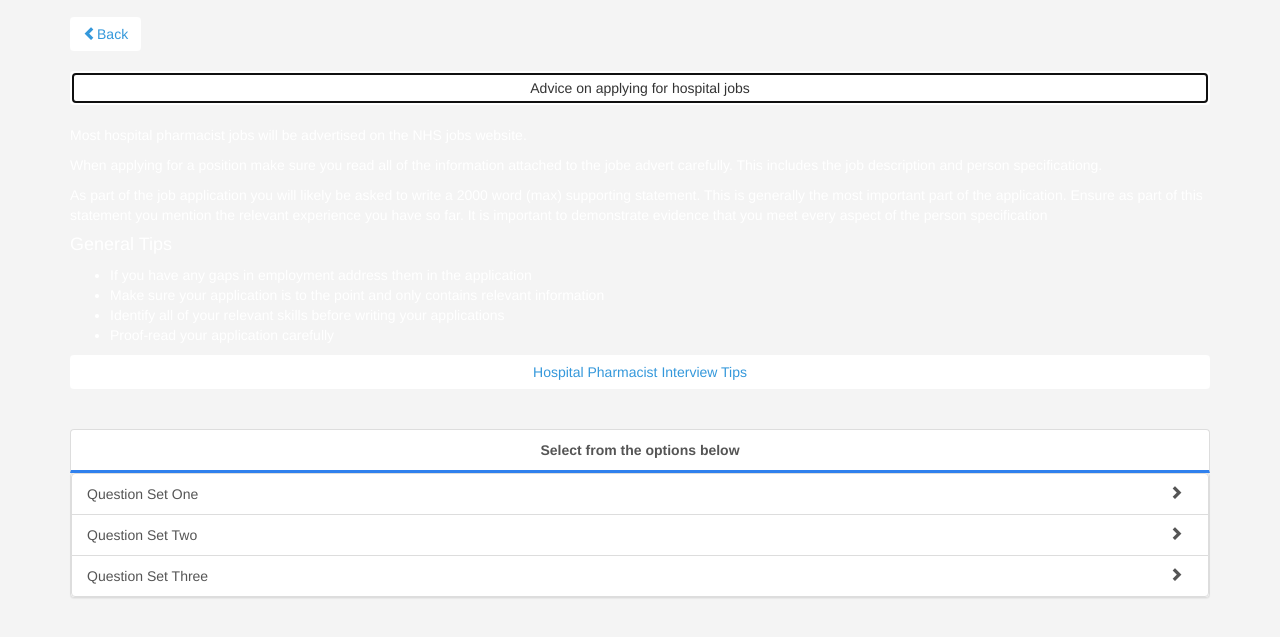
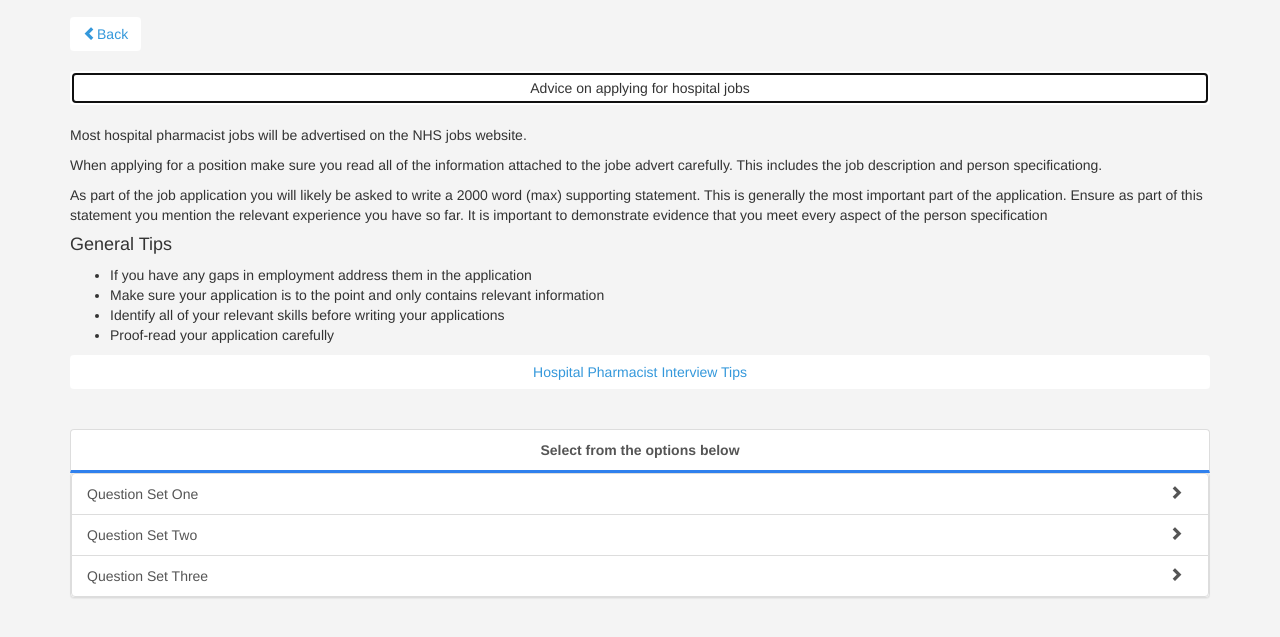
Before and after one commit to blogan19/Interview, a plain HTML site: page hospitalMenu.html in a window 1280 px wide. Both pictures are taken after a click on the button "Advice on applying for hospital jobs". Shown: the part 53-690 px from the top of the page. Drawn offline with Linux system fonts and the light colour scheme.

Commit message:
Add files via upload

```diff
--- a/hospitalMenu.html
+++ b/hospitalMenu.html
@@ -26,9 +26,7 @@
 			text-decoration: none;
 			color: black;
 		}
-		.tWhite{
-			color: white;
-		}
+
 	</style>
 </head>
 <body>
@@ -61,7 +59,7 @@
 	<br><br>
 
 	<button type="button" class="btn btn-block backBtn" data-toggle="collapse" data-target="#demo">Advice on applying for hospital jobs</button><br>
-	<div id="demo" class="collapse tWhite">
+	<div id="demo" class="collapse">
 		<p>Most hospital pharmacist jobs will be advertised on the NHS jobs website.</p>
 		<p>When applying for a position make sure you read all of the information attached to the jobe advert carefully. This includes the job description and person specificationg.</p>
 		<p>As part of the job application you will likely be asked to write a 2000 word (max) supporting statement. This is generally the most important part of the application. Ensure as part of this statement you mention the relevant experience you have so far. It is important to demonstrate evidence that you meet every aspect of the person specification</p>
@@ -74,7 +72,7 @@
 		</ul>
 	</div>
 	<button type="button" class="btn btn-block backBtn" data-toggle="collapse" data-target="#demo2">Hospital Pharmacist Interview Tips</button><br>
-	<div id="demo2" class="collapse tWhite">
+	<div id="demo2" class="collapse">
 		<p>When interviewing for a hospital pharmacy job researching the trust should be your first step. What can you find out about the hospital? Do they have many specialist pharmacist posts? Has the trust or department won any awards recently? The more you know about the trust the more easily you will be able to answer the "Why this trust?" question.</p>
 		<p>Does the trust have any values or objectives/mission statments? It is common for interviewers to ask for an example of a time you have met their values "When have you demonstrated excellent patient care?"</p>
 		<p>Make sure you prepare several example scenarios which could potentially for several questions. Examples include times you made an intervention, solved a problem etc.</p>
```
Also changed, not shown: generalThree.html (+1 -1 lines).
